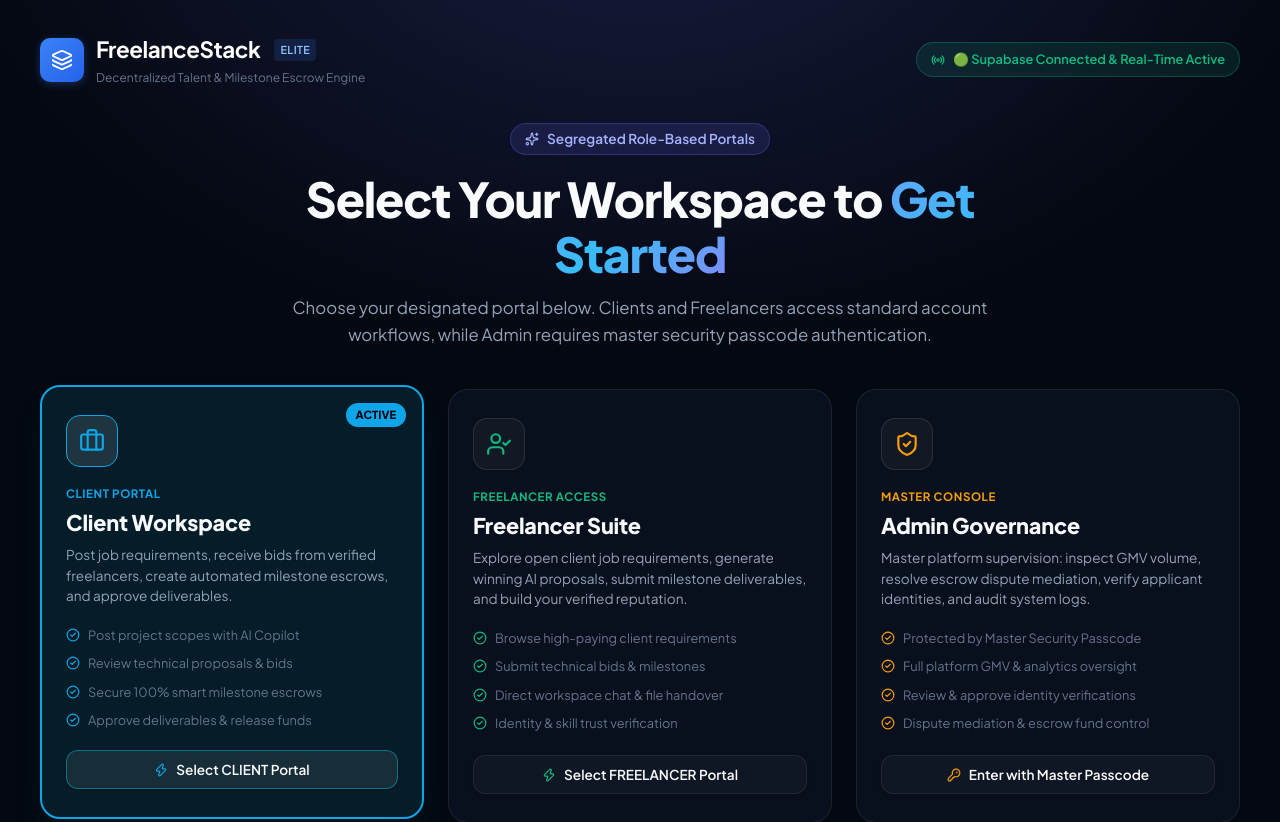
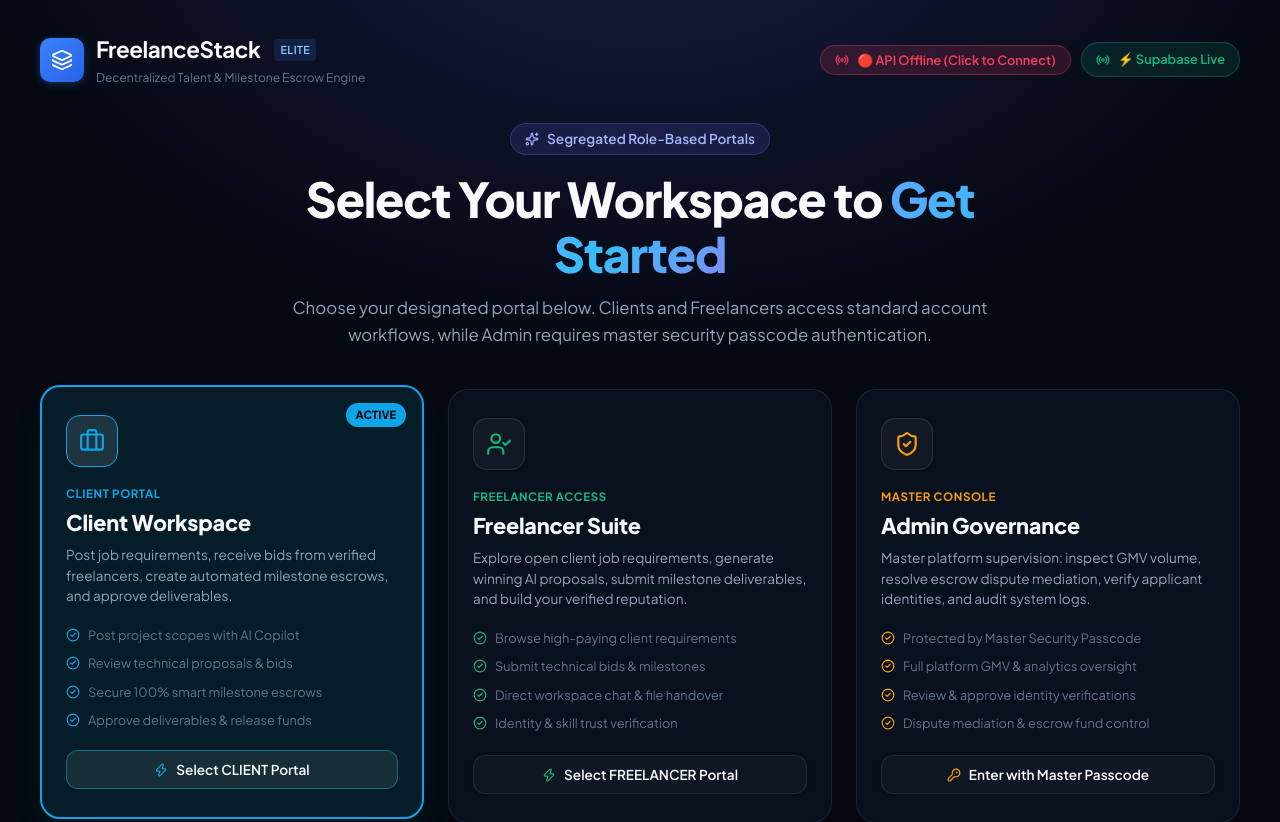
Before and after one commit to Bose-A6/mini, a React (Vite) app in the folder frontend/: page / in a window 1280 px wide. Shown: the top 822 px of the page. Built offline with nearby package versions, Linux system fonts and the light colour scheme; no server answers.

Commit message:
Add Cloud Sync button to login portal header and enable instant connection

```diff
--- a/frontend/src/App.tsx
+++ b/frontend/src/App.tsx
@@ -25,6 +25,7 @@
     return (
       <div style={{ minHeight: '100vh', display: 'flex', flexDirection: 'column' }}>
         <AuthPortal />
+        <ApiConnectionModal />
         <ToastContainer />
       </div>
     );
--- a/frontend/src/components/Auth/AuthPortal.tsx
+++ b/frontend/src/components/Auth/AuthPortal.tsx
@@ -21,7 +21,7 @@
 import type { AccountRole } from '../../types';
 
 export const AuthPortal: React.FC = () => {
-  const { login, signup, adminLogin, setActiveView } = useApp();
+  const { login, signup, adminLogin, setActiveView, backendConnected, apiUrl, setIsApiModalOpen } = useApp();
 
   // Selected role tab for login/signup
   const [selectedRole, setSelectedRole] = useState<AccountRole>('client');
@@ -263,6 +263,31 @@
           </div>
         </div>
 
+        {/* Live Status Badges */}
+        <div style={{ display: 'flex', alignItems: 'center', gap: '10px', flexWrap: 'wrap' }}>
+          {/* Cloud Backend Sync Status */}
+          <button
+            type="button"
+            onClick={() => setIsApiModalOpen(true)}
+            style={{
+              display: 'inline-flex',
+              alignItems: 'center',
+              gap: '8px',
+              fontSize: '0.8rem',
+              padding: '6px 14px',
+              borderRadius: 'var(--radius-full)',
+              background: backendConnected ? 'rgba(16, 185, 129, 0.12)' : 'rgba(244, 63, 94, 0.15)',
+              border: `1px solid ${backendConnected ? 'rgba(16, 185, 129, 0.3)' : 'rgba(244, 63, 94, 0.35)'}`,
+              color: backendConnected ? 'var(--accent-emerald)' : '#f43f5e',
+              fontWeight: 600,
+              cursor: 'pointer',
+            }}
+            title={`Backend API: ${apiUrl} (${backendConnected ? 'Connected & Active' : 'Offline / Click to configure'})`}
+          >
+            <Radio size={14} className={backendConnected ? 'pulse-icon' : ''} />
+            <span>{backendConnected ? '🟢 Cloud Sync Active' : '🔴 API Offline (Click to Connect)'}</span>
+          </button>
+
           {/* Live Supabase Connection Badge */}
           <div
             style={{
@@ -279,7 +304,8 @@
             }}
           >
             <Radio size={14} className="pulse-icon" />
-          <span>🟢 Supabase Connected & Real-Time Active</span>
+            <span>⚡ Supabase Live</span>
+          </div>
         </div>
       </div>
 
```
Lines whose indentation alone changed are shown as unchanged.
